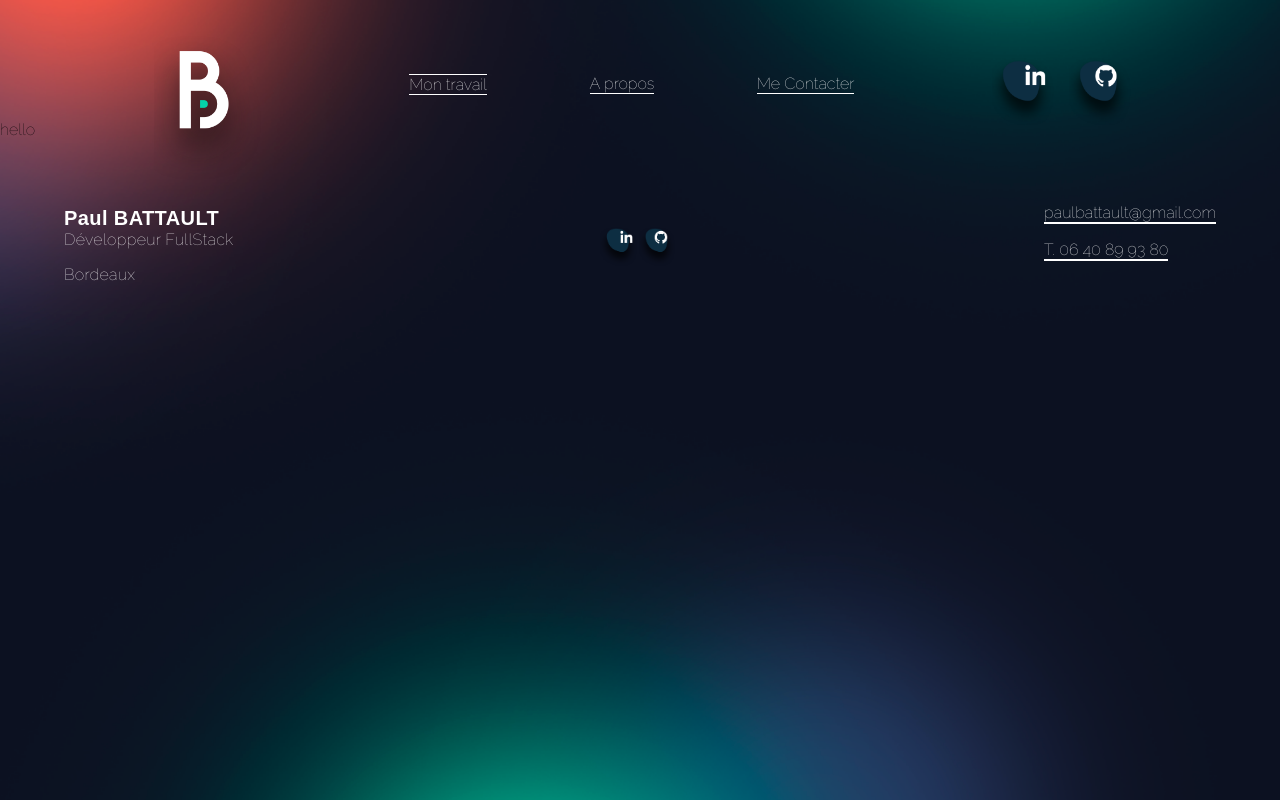
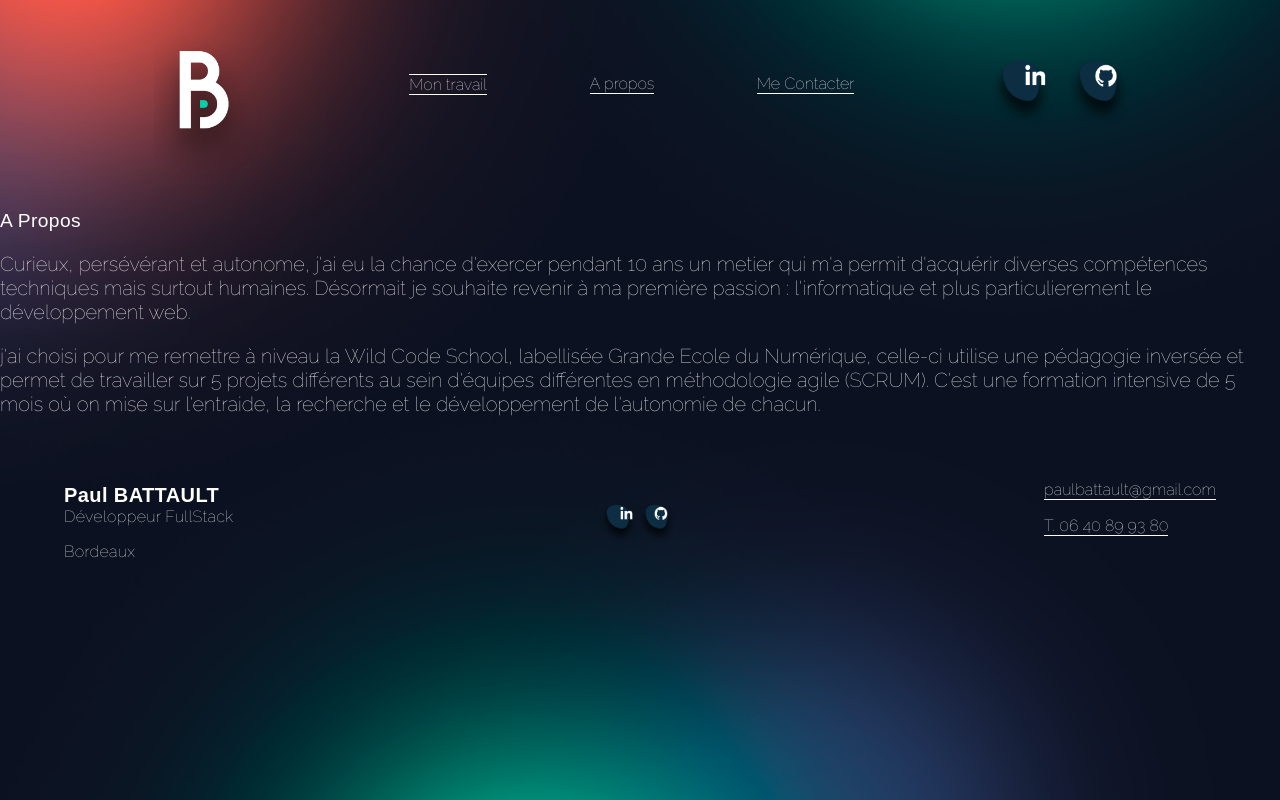
Before and after one commit to BATTAULT-p/PORTFOLIO, a React (Vite) app: page /Apropos in a window 1280 px wide. Built offline with nearby package versions, Linux system fonts and the light colour scheme.

Commit message:
change size font for projects

```diff
--- a/src/components/AboutMe.jsx
+++ b/src/components/AboutMe.jsx
@@ -1,7 +1,26 @@
-import React from 'react';
+import React from "react";
+import "./AboutMe.css";
 
 function AboutMe() {
-  return <div>hello</div>;
+  return (
+    <div className="aboutMe">
+      <h1>A Propos</h1>
+      <p>
+        Curieux, persévérant et autonome, j'ai eu la chance d'exercer pendant 10
+        ans un metier qui m'a permit d'acquérir diverses compétences techniques
+        mais surtout humaines. Désormait je souhaite revenir à ma première
+        passion : l'informatique et plus particulierement le développement web.
+      </p>
+      <p>
+        j'ai choisi pour me remettre à niveau la Wild Code School, labellisée
+        Grande Ecole du Numérique, celle-ci utilise une pédagogie inversée et
+        permet de travailler sur 5 projets différents au sein d'équipes
+        différentes en méthodologie agile (SCRUM). C'est une formation intensive
+        de 5 mois où on mise sur l'entraide, la recherche et le développement de
+        l'autonomie de chacun.
+      </p>
+    </div>
+  );
 }
 
 export default AboutMe;
--- a/src/components/ContactForm.css
+++ b/src/components/ContactForm.css
@@ -121,7 +121,7 @@ font-weight: 100;
 
         }
         .contactDescription h3 {
-          font-size: 1.2vh;
+          font-size: 1.8vh;
           letter-spacing: 2px;
           margin: 0;
           padding: 0;
@@ -132,7 +132,7 @@ font-weight: 100;
           margin: 0;
           padding: 0;
           color: #03d3a9;
-          font-size: 4vw;
+          font-size: 5vw;
           border-bottom: solid #03d3a9 2px;
 
         }
--- a/src/components/Footer.css
+++ b/src/components/Footer.css
@@ -58,7 +58,7 @@ width: 3vw;
   color: white;
   margin-top: 1vh;
   margin-bottom: 1vh;
-  border-bottom: solid white 2px;
+  border-bottom: solid white 1.5px;
 }
 
 @media screen and (max-width: 800px) {
--- a/src/components/NavBar.css
+++ b/src/components/NavBar.css
@@ -138,6 +138,7 @@ nav {
   }
 
   .items {
+    overflow: hidden;
     font-size: 1vw;
     padding: 1.5vh 2vw;
     margin: 0 1.5vw 0 0.5vw;
@@ -153,12 +154,34 @@ nav {
     transition: all 0.8s ease;
   }
   .items:hover {
+    font-family: RalewayN;
     -webkit-transform: scale(1.1);
     -moz-transform: scale(1.1);
     -ms-transform: scale(1.1);
     -o-transform: scale(1.1);
     transform: scale(1.1);
   }
+
+
+    .items:after,
+    .items:before {
+      background: #03d3a9;
+      content: "";
+      height: 100%;
+      left: 0;
+      position: absolute;
+      top: -100%;
+      transition: transform 0.2s cubic-bezier(0.76, 0, 0.24, 1);
+      width: 100%;
+      will-change: transform;
+      z-index: -100;
+    }
+
+    .items:hover:after,
+    .items:hover:before {
+      transform: translateY(100%);
+    }
+
   .reseaux {
     margin-top: 8vh;
     margin-right: 20vh;
```
Also changed, not shown: src/components/AboutMe.css (added).
